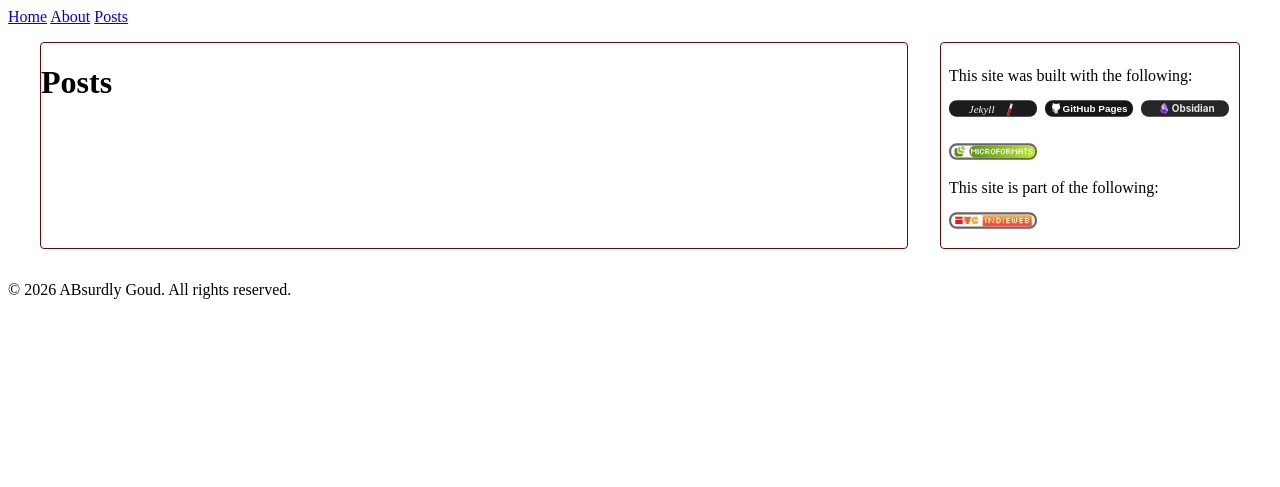
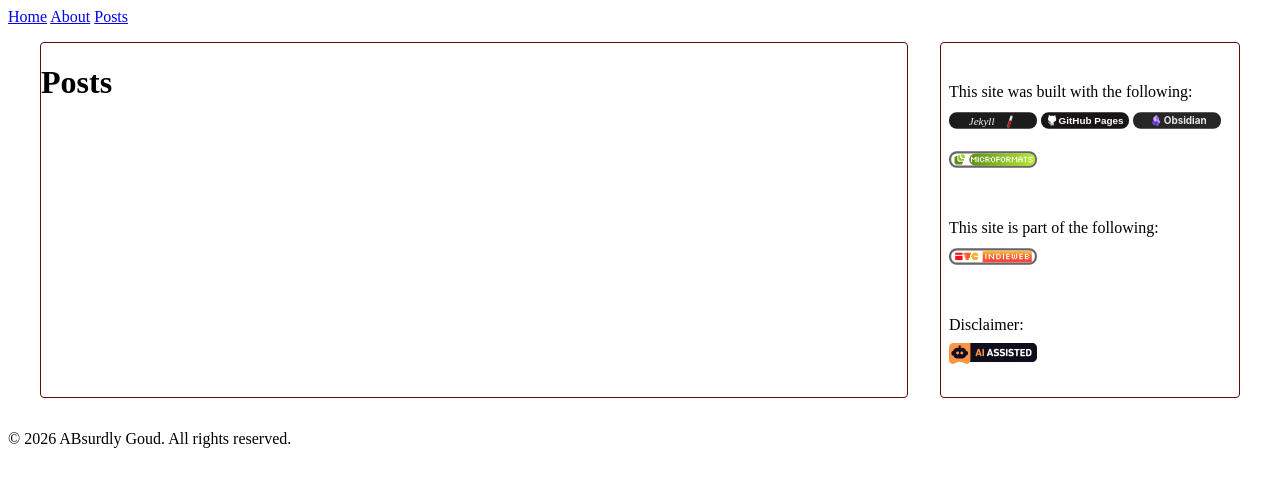
Before and after one commit to alexBlakeGoudemond/absurdly-goud, a Jekyll site: the page built from posts/index.html, in a window 1280 px wide. Shown: the top 487 px of the page. Built offline with Jekyll 4.4.1, drawn with Linux system fonts in a browser that asks for light colours; the list of posts is cut into pages by our own code.

Commit message:
Add AI disclaimer

```diff
--- a/_data/badges.yml
+++ b/_data/badges.yml
@@ -1,3 +1,8 @@
+disclaimer:
+  - name: "Disclaimer AI assisted site"
+    image: "/assets/badges/disclaimer-ai-assisted-button.svg"
+    url: "/#ai-usage/"
+    alt: "Disclaimer AI assisted site"
 built_with:
   - name: "Built with Jekyll"
     image: "/assets/badges/jekyll-button.svg"
--- a/_includes/aside/aside-common.html
+++ b/_includes/aside/aside-common.html
@@ -1,5 +1,8 @@
 <div class="badges">
-    This site was built with the following:
+
+    <div class="badge-section">
+        <p>This site was built with the following:</p>
+        <div class="badge-row">
             {% for built_with_badge in site.data.badges.built_with %}
             <a href="{{ built_with_badge.url }}" target="_blank" rel="noopener">
                 <img src="{{ built_with_badge.image | relative_url }}"
@@ -7,8 +10,12 @@
                      class="badge-img">
             </a>
             {% endfor %}
+        </div>
+    </div>
 
-    This site is part of the following:
+    <div class="badge-section">
+        <p>This site is part of the following:</p>
+        <div class="badge-row">
             {% for part_of_badge in site.data.badges.part_of %}
             <a href="{{ part_of_badge.url }}" target="_blank" rel="noopener">
                 <img src="{{ part_of_badge.image | relative_url }}"
@@ -17,3 +24,19 @@
             </a>
             {% endfor %}
         </div>
+    </div>
+
+    <div class="badge-section">
+        <p>Disclaimer:</p>
+        <div class="badge-row">
+            {% for disclaimer_badge in site.data.badges.disclaimer %}
+            <a href="{{ disclaimer_badge.url }}" target="_blank" rel="noopener">
+                <img src="{{ disclaimer_badge.image | relative_url }}"
+                     alt="{{ disclaimer_badge.alt }}"
+                     class="badge-img">
+            </a>
+            {% endfor %}
+        </div>
+    </div>
+
+</div>
--- a/assets/css/style.css
+++ b/assets/css/style.css
@@ -67,3 +67,17 @@ figcaption {
 .badge-img:hover {
     transform: scale(1.05); /* small hover pop */
 }
+
+.badge-section {
+    margin-bottom: 1rem;
+}
+
+.badge-section p {
+    margin-bottom: 0.25rem;
+}
+
+.badge-row {
+    display: flex;
+    flex-wrap: wrap;
+    gap: 0.25rem;
+}
```
Also changed, not shown: absurdly-goud-obsidian/home/home.md (+24 -0 lines), absurdly-goud-obsidian/vision/progress/website-progress.md (+1 -0 lines), assets/badges/disclaimer-ai-assisted-button.svg (added), assets/badges/github-pages-button.svg, assets/badges/indiewebcamp-button.svg, assets/badges/jekyll-button.svg, assets/badges/microformats-button.svg, assets/badges/obsidian-button.svg, 1 other file. Lines whose indentation alone changed are shown as unchanged.
